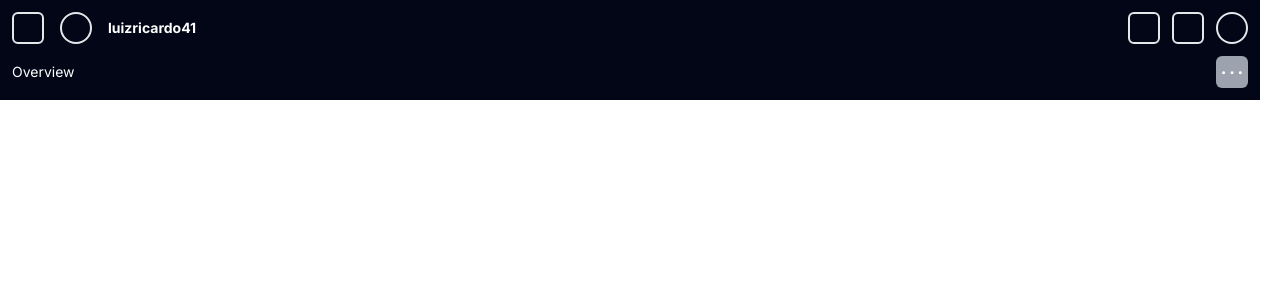
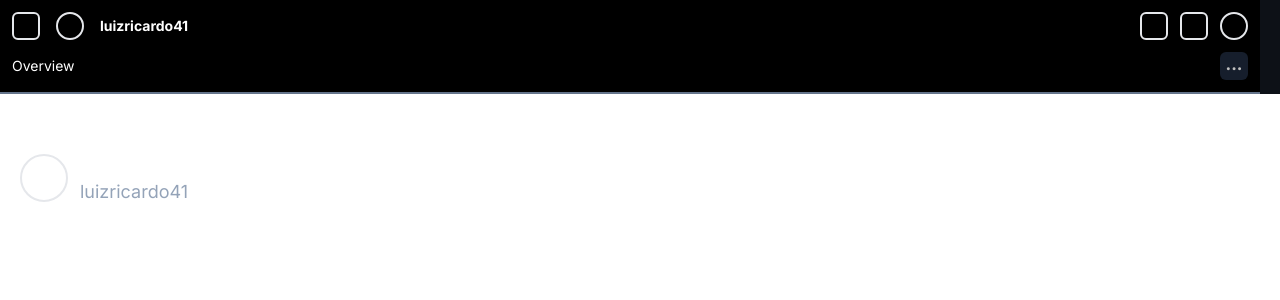
Before and after one commit to luizricardo41/github-search-profiles, a Next.js app: page /profile in a window 1280 px wide. Shown: the top 300 px of the page. Built offline with nearby package versions, Linux system fonts and the light colour scheme.

Commit message:
Adição de elemento com imagem e nome

```diff
--- a/src/app/profile/page.tsx
+++ b/src/app/profile/page.tsx
@@ -5,23 +5,32 @@ import { ProfileProvider } from '../hooks/useProfile'
 export default function profile() {
   return (
     <ProfileProvider>
-      <section>
-        <div className='mr-5 p-3 bg-slate-950'>
+      <header className='bg-[#0d1117]'>
+        <div className='mr-5 p-3 bg-black border-b-2 border-slate-500'>
           <div className='flex items-center justify-start w-full pb-3'>
             <div className='flex items-center gap-4 w-1/2'>
-              <div className='min-w-8 min-h-8 border-2 rounded-md'></div>
-              <div className='min-w-8 min-h-8 border-2 rounded-full'></div>
+              <div className='min-w-7 min-h-7 border-2 rounded-md'></div>
+              <div className='min-w-7 min-h-7 border-2 rounded-full'></div>
               <h3 className='max-w-fit overflow-hidden text-ellipsis font-bold text-sm text-white'>luizricardo41</h3>
             </div>
             <div className='flex items-center justify-end gap-3 w-1/2 pl-2'>
-              <div className='min-w-8 min-h-8 border-2 rounded-md'></div>
-              <div className='min-w-8 min-h-8 border-2 rounded-md'></div>
-              <div className='min-w-8 min-h-8 border-2 rounded-full'></div>
+              <div className='min-w-7 min-h-7 border-2 rounded-md'></div>
+              <div className='min-w-7 min-h-7 border-2 rounded-md'></div>
+              <div className='min-w-7 min-h-7 border-2 rounded-full'></div>
             </div>
           </div>
           <div className='flex items-center justify-between w-full'>
             <h3 className='text-white text-sm'>Overview</h3>
-            <div className='w-8 h-8 border-1 rounded-md text-white text-center font-extrabold bg-gray-400'>. . .</div>
+            <div className='w-7 h-7 border-1 rounded-md text-white text-center font-extrabold bg-slate-800 opacity-75'>...</div>
+          </div>
+        </div>
+      </header>
+      <section className='py-14 px-5'>
+        <div className='flex items-center'>
+          <div className='w-12 h-12 border-2 rounded-full'></div>
+          <div className='px-3'>
+            <h1 className='text-white text-xl font-bold'>Luiz Ricardo</h1>
+            <h3 className='text-slate-400 text-lg'>luizricardo41</h3>
           </div>
         </div>
       </section>
```
